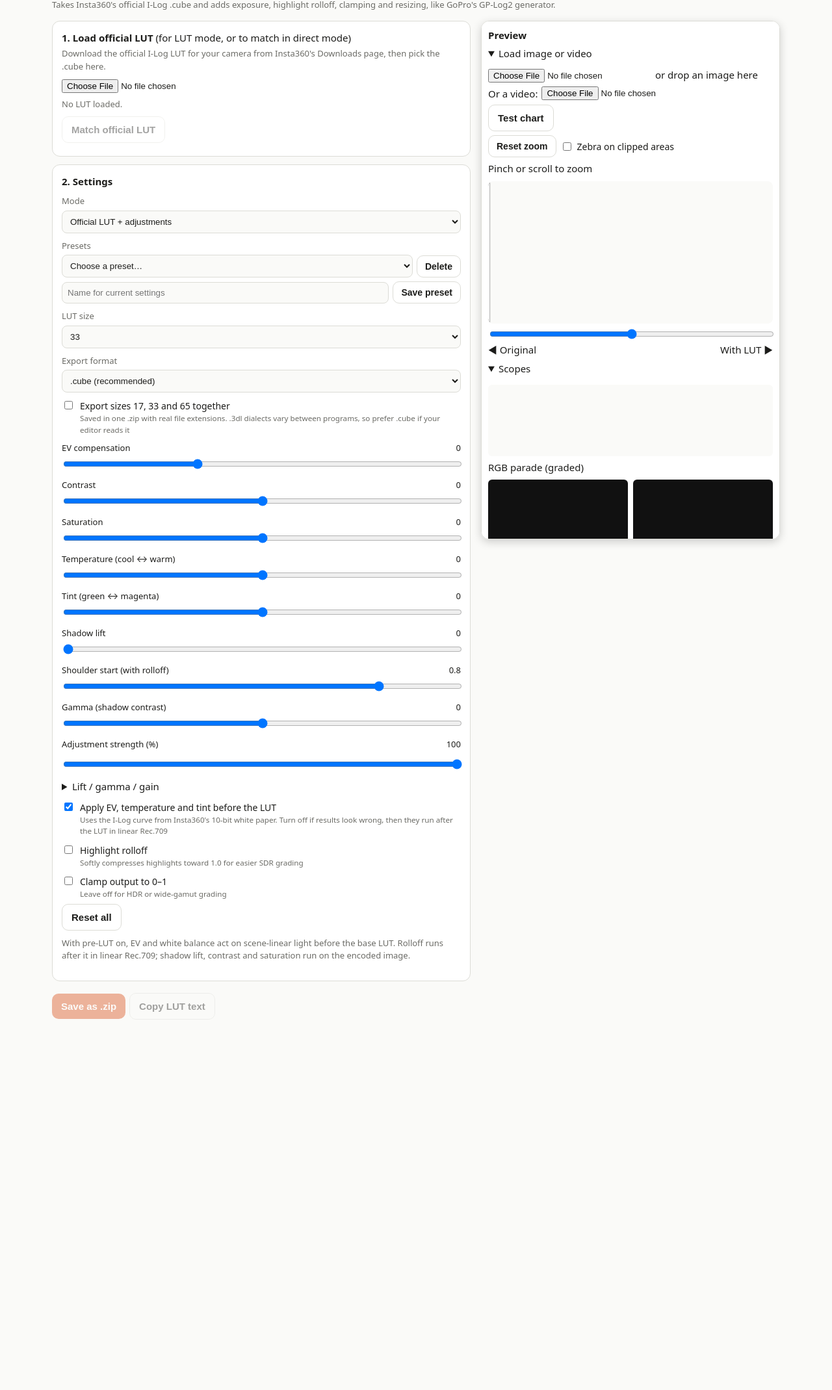
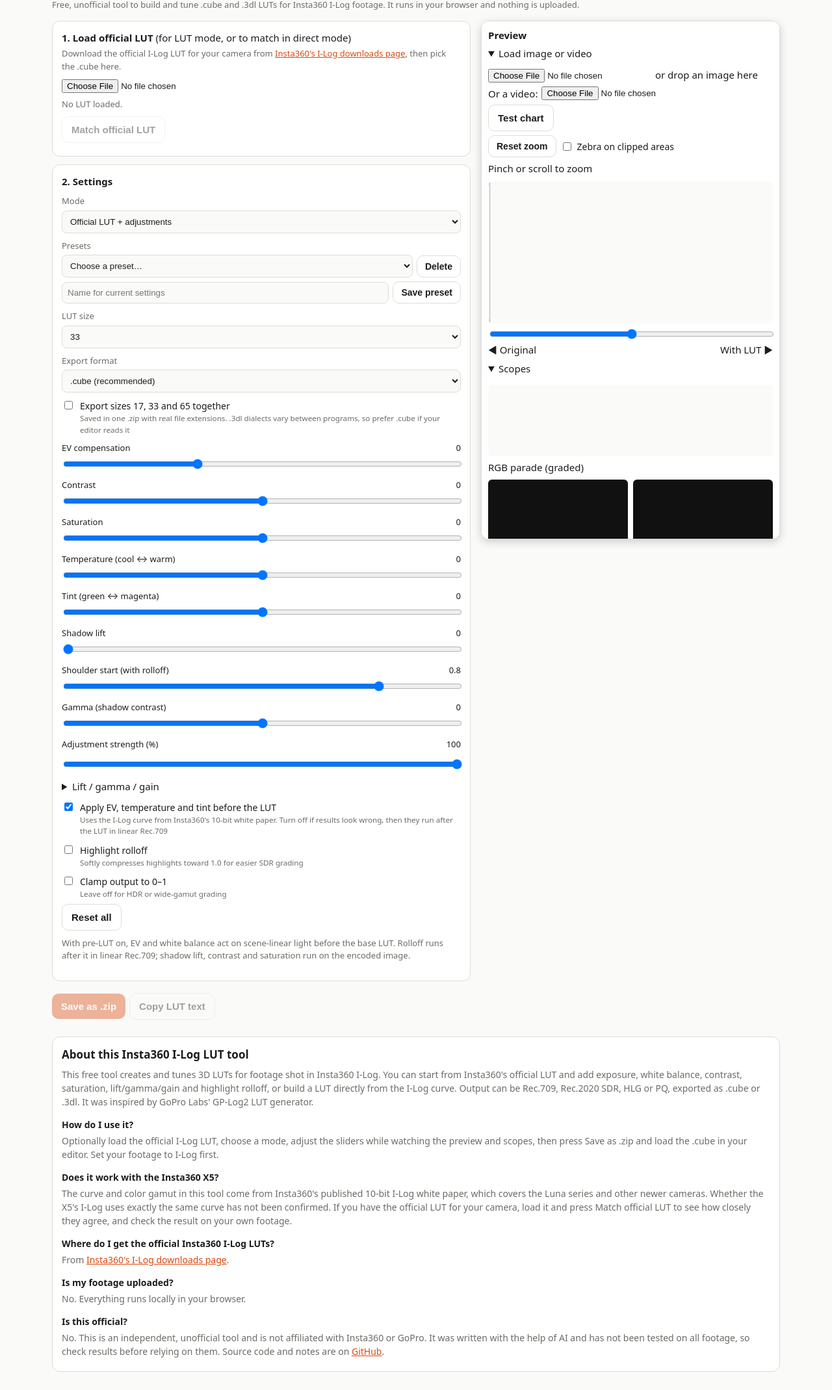
Before and after one commit to GT-Drones/Insta360LUT, a plain HTML site: page index.html in a window 1280 px wide. Shown: the part 56-2195 px from the top of the page at 65% size. Before the commit the page ends 1655 px from the top, so only its background shows below. Drawn offline with Linux system fonts and the light colour scheme.

Commit message:
Add files via upload

```diff
--- a/index.html
+++ b/index.html
@@ -1,7 +1,14 @@
 <!DOCTYPE html>
 <html lang="en"><head><meta charset="utf-8">
 <meta name="viewport" content="width=device-width, initial-scale=1, viewport-fit=cover">
-<title>I-Log LUT Tuner</title>
+<title>Insta360 I-Log LUT Generator: Free .cube and .3dl Tool (Unofficial)</title>
+<meta name="description" content="Free, in-browser Insta360 I-Log LUT tool. Build and tune .cube or .3dl LUTs for Rec.709, Rec.2020, HLG or PQ with exposure, white balance and live scopes. Unofficial.">
+<link rel="canonical" href="https://gt-drones.github.io/Insta360LUT/">
+<meta property="og:type" content="website"><meta property="og:url" content="https://gt-drones.github.io/Insta360LUT/">
+<meta property="og:title" content="Insta360 I-Log LUT Generator: Free .cube and .3dl Tool (Unofficial)"><meta property="og:description" content="Free, in-browser Insta360 I-Log LUT tool. Build and tune .cube or .3dl LUTs for Rec.709, Rec.2020, HLG or PQ with exposure, white balance and live scopes. Unofficial.">
+<meta name="twitter:card" content="summary"><meta name="twitter:title" content="Insta360 I-Log LUT Generator: Free .cube and .3dl Tool (Unofficial)"><meta name="twitter:description" content="Free, in-browser Insta360 I-Log LUT tool. Build and tune .cube or .3dl LUTs for Rec.709, Rec.2020, HLG or PQ with exposure, white balance and live scopes. Unofficial.">
+<!-- Paste your Google Search Console verification meta tag here -->
+<script type="application/ld+json">{"@context":"https://schema.org","@type":"WebApplication","name":"Insta360 I-Log LUT Generator (Unofficial)","url":"https://gt-drones.github.io/Insta360LUT/","applicationCategory":"MultimediaApplication","operatingSystem":"Any","isAccessibleForFree":true,"offers":{"@type":"Offer","price":"0","priceCurrency":"USD"},"description":"Free, in-browser Insta360 I-Log LUT tool. Build and tune .cube or .3dl LUTs for Rec.709, Rec.2020, HLG or PQ with exposure, white balance and live scopes. Unofficial."}</script>
 <style>
 :root{--bg:#fafaf8;--fg:#1c1c1a;--mu:#6b6b66;--card:#fff;--bd:#dcdcd6;--ac:#d9480f;box-sizing:border-box;padding-top:env(safe-area-inset-top,0px);padding-bottom:env(safe-area-inset-bottom,0px)}
 @media (prefers-color-scheme:dark){:root:not([data-theme="light"]){--bg:#161615;--fg:#ecece8;--mu:#9a9a94;--card:#201f1e;--bd:#3a3936;--ac:#ff8a4c}}
@@ -23,16 +30,16 @@ button.g{background:transparent;color:var(--fg);border:1px solid var(--bd)}butto
 #hist{height:110px;border-radius:6px;margin-top:8px;width:100%}.sc{display:grid;grid-template-columns:1fr 1fr;gap:8px;margin-top:8px}.sc canvas{width:100%;height:auto;border-radius:6px;background:#111}.dz.over{outline:2px dashed var(--ac)}#clip{font-size:13px;margin-top:4px}
 @media (max-width:899px){.pvw{margin:0 -8px 12px}}
 .lay{display:flex;flex-direction:column}.pvw{order:-1;position:sticky;top:env(safe-area-inset-top,0px);z-index:5;box-shadow:0 4px 14px rgba(0,0,0,.18);padding:10px;margin-bottom:12px}
-summary.s{cursor:pointer;margin:6px 0}
+a{color:var(--ac)}h2{font-size:17px;margin:0 0 8px}h3{font-size:14px;margin:14px 0 4px}#about p{margin:0 0 6px;font-size:14px;color:var(--mu)}summary.s{cursor:pointer;margin:6px 0}
 @media (min-width:900px){.lay{display:grid;grid-template-columns:minmax(0,1fr) 460px;gap:16px;align-items:start}.pvw{order:0;grid-column:2;grid-row:1;top:12px;max-height:calc(100vh - 24px);overflow:auto;margin-bottom:0}.col{grid-column:1;grid-row:1;min-width:0}}
 #st{font-size:13px;color:var(--mu);margin-top:8px}
 </style></head><body><main>
-<h1>I-Log LUT Tuner</h1>
-<p class="s">Takes Insta360's official I-Log .cube and adds exposure, highlight rolloff, clamping and resizing, like GoPro's GP-Log2 generator.</p>
+<h1>Insta360 I-Log LUT Tool</h1>
+<p class="s">Free, unofficial tool to build and tune .cube and .3dl LUTs for Insta360 I-Log footage. It runs in your browser and nothing is uploaded.</p>
 
 <div class="lay"><div class="col">
 <div class="c" id="lc"><b>1. Load official LUT</b> (for LUT mode, or to match in direct mode)
-<p class="s" style="margin:4px 0 8px">Download the official I-Log LUT for your camera from Insta360's Downloads page, then pick the .cube here.</p>
+<p class="s" style="margin:4px 0 8px">Download the official I-Log LUT for your camera from <a href="https://www.insta360.com/download/i-log" target="_blank" rel="noopener">Insta360's I-Log downloads page</a>, then pick the .cube here.</p>
 <input type="file" id="lf" accept=".cube,.txt"><div id="st">No LUT loaded.</div><button class="g" id="ft" disabled style="margin-top:8px">Match official LUT</button><div id="fr" class="s" style="margin-top:6px"></div></div>
 
 <div class="c"><b>2. Settings</b>
@@ -69,6 +76,19 @@ summary.s{cursor:pointer;margin:6px 0}
 <div class="sc"><div><canvas id="wf" width="255" height="128"></canvas><div class="s">Luma waveform</div></div><div><canvas id="vc" width="128" height="128"></canvas><div class="s">Vectorscope</div></div></div></details>
 </aside>
 </div>
+
+<section class="c" id="about" style="margin-top:12px"><h2>About this Insta360 I-Log LUT tool</h2>
+<p>This free tool creates and tunes 3D LUTs for footage shot in Insta360 I-Log. You can start from Insta360's official LUT and add exposure, white balance, contrast, saturation, lift/gamma/gain and highlight rolloff, or build a LUT directly from the I-Log curve. Output can be Rec.709, Rec.2020 SDR, HLG or PQ, exported as .cube or .3dl. It was inspired by GoPro Labs' GP-Log2 LUT generator.</p>
+<h3>How do I use it?</h3>
+<p>Optionally load the official I-Log LUT, choose a mode, adjust the sliders while watching the preview and scopes, then press Save as .zip and load the .cube in your editor. Set your footage to I-Log first.</p>
+<h3>Does it work with the Insta360 X5?</h3>
+<p>The curve and color gamut in this tool come from Insta360's published 10-bit I-Log white paper, which covers the Luna series and other newer cameras. Whether the X5's I-Log uses exactly the same curve has not been confirmed. If you have the official LUT for your camera, load it and press Match official LUT to see how closely they agree, and check the result on your own footage.</p>
+<h3>Where do I get the official Insta360 I-Log LUTs?</h3>
+<p>From <a href="https://www.insta360.com/download/i-log" target="_blank" rel="noopener">Insta360's I-Log downloads page</a>.</p>
+<h3>Is my footage uploaded?</h3>
+<p>No. Everything runs locally in your browser.</p>
+<h3>Is this official?</h3>
+<p>No. This is an independent, unofficial tool and is not affiliated with Insta360 or GoPro. It was written with the help of AI and has not been tested on all footage, so check results before relying on them. Source code and notes are on <a href="https://github.com/gt-drones/Insta360LUT" target="_blank" rel="noopener">GitHub</a>.</p></section>
 </main>
 <script>
 let base=null,img=null,pvAuto=false;const $=id=>document.getElementById(id);
```
Also changed, not shown: sitemap.xml (added, +7 -0 lines), 1 other file.
